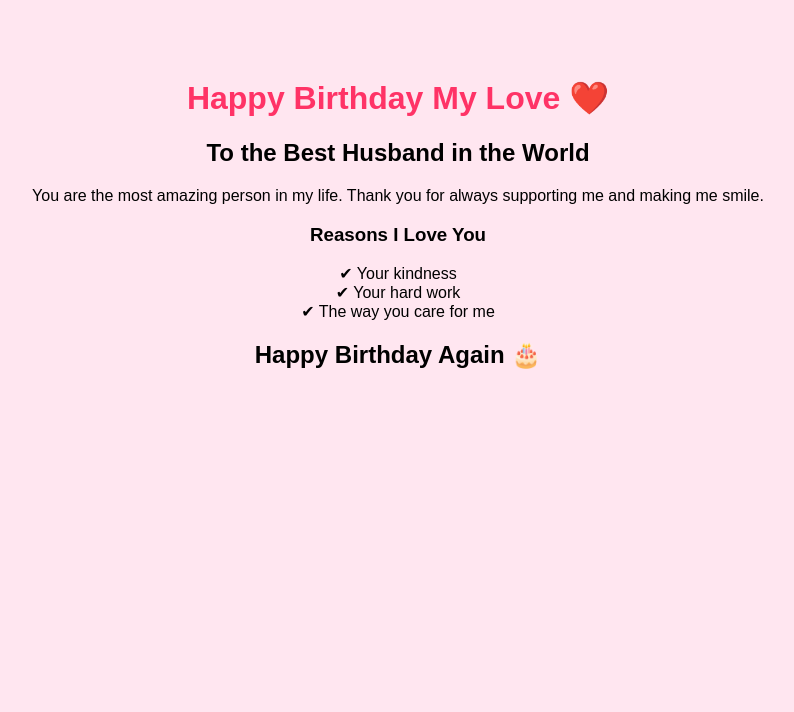
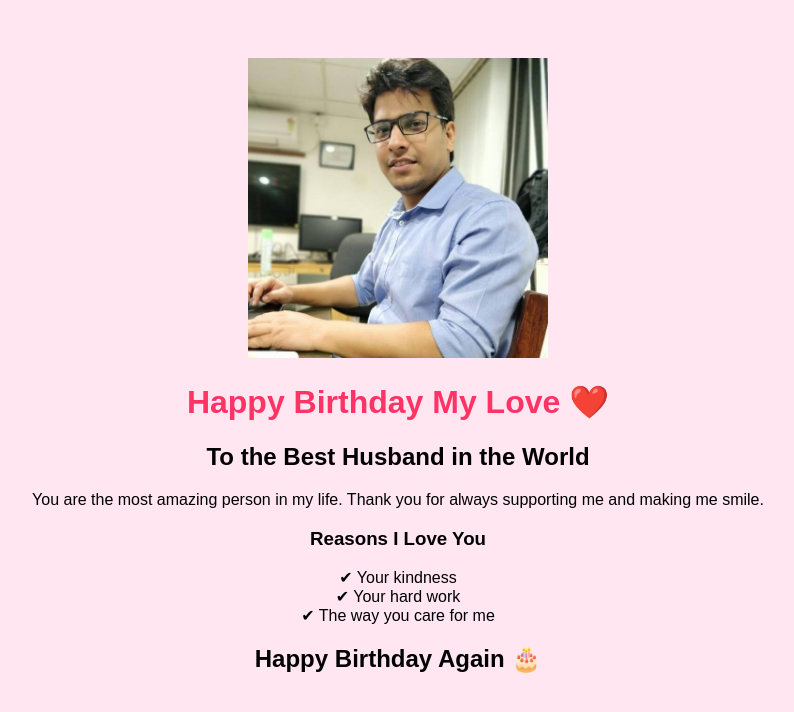
Before and after one commit to rajni1892devi-debug/birthday-surprise, a plain HTML site: page index.html in a window 1280 px wide. Shown: the whole page, without its empty margins (242-1036 px from the left). Drawn offline with Linux system fonts and the light colour scheme.

Commit message:
Update index.html

```diff
--- a/index.html
+++ b/index.html
@@ -14,7 +14,7 @@ color:#ff3366;
 }
 </style>
 </head>
-
+<img src="Hitler Hubby 20171205_135613.jpg" width="300">
 <body>
 
 <h1>Happy Birthday My Love ❤️</h1>
```
